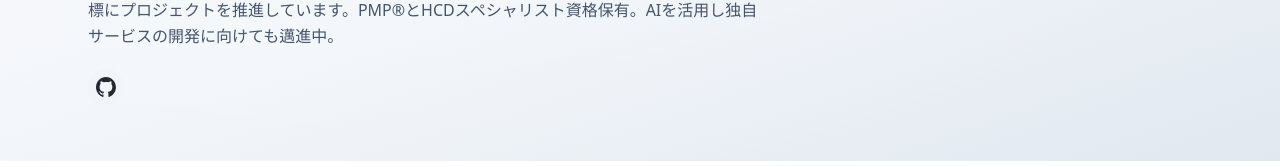
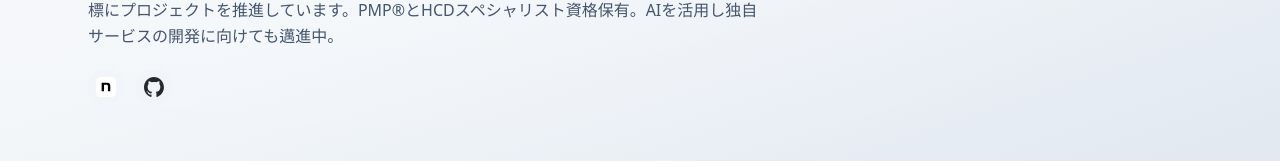
Before and after one commit to an-study/portfolio, a React (Vite) app: page /gallery in a window 1280 px wide. Shown: the part 271-438 px from the top of the page. Built offline with nearby package versions, Linux system fonts and the light colour scheme.

Commit message:
Fix GH Pages redirect (?//gallery) and use BASE_URL

```diff
--- a/index.html
+++ b/index.html
@@ -51,7 +51,9 @@
       var decoded = l.search.slice(1).split('&')
         .map(function(s){ return s.replace(/~and~/g, '&'); })
         .join('?');
-      window.history.replaceState(null, null, decoded + l.hash);
+      // 例: pathname '/portfolio/' + decoded '/gallery' → '/portfolio/gallery'
+      var base = l.pathname.replace(/\/$/, '');
+      window.history.replaceState(null, null, base + decoded + l.hash);
     }
   })();
 </script>
--- a/public/404.html
+++ b/public/404.html
@@ -9,7 +9,9 @@
       var segmentCount = 1; // "/portfolio" の分だけ確保（User/Org Pagesなら 0）
       var l = window.location;
       var base = l.pathname.split('/').slice(0, segmentCount + 1).join('/');
-      var newPath = l.pathname.slice(base.length);
+      // 先頭のスラッシュを取り除いて二重スラッシュ '/?//...'
+      // にならないようにする
+      var newPath = l.pathname.slice(base.length).replace(/^\/+/, '');
       l.replace(base + '/?/' + newPath + l.search + l.hash);
     </script>
   </head>
--- a/src/components/Hero.tsx
+++ b/src/components/Hero.tsx
@@ -5,7 +5,7 @@ import { PROFILE } from "../data/profile";
 
 // アセットのURLを解決（Viteのbase対応）
 const asset = (p: string) => {
-  const base = (import.meta as any).env?.BASE_URL || "/";
+  const base = import.meta.env.BASE_URL || "/";
   const clean = p.startsWith("/") ? p.slice(1) : p;
   return new URL(clean, window.location.origin + base).toString();
 };
--- a/src/data/profile.ts
+++ b/src/data/profile.ts
@@ -5,8 +5,8 @@ export const PROFILE = {
   summary:
     "WebデザイナーからUI / UX デザイナーを経てPdMへキャリア転身。主に業務システムの開発に関わり、現在は社内システムのUX設計・要件定義を推進。業務効率と価値創出の実現を目標にプロジェクトを推進しています。PMP®︎とHCDスペシャリスト資格保有。AIを活用し独自サービスの開発に向けても邁進中。",
   socials: [
-   //  { label: "note", href: "https://note.com/" },
-  //   { label: "X",    href: "https://x.com/"  },
+     { label: "note", href: "https://note.com/nishigaki_ao" },
+    // { label: "X",    href: "https://x.com/"  },
     { label: "GitHub", href: "https://github.com/an-study" },
   ],
 };
--- a/src/pages/Gallery.tsx
+++ b/src/pages/Gallery.tsx
@@ -8,7 +8,7 @@ import AnimatedCharacter from "../components/AnimatedCharacter";
 
 /** 画像パス -> 絶対URL（GitHub Pages /portfolio/ 対応） */
 const asset = (p: string) => {
-  const base = (import.meta as any).env?.BASE_URL || "/";
+  const base = import.meta.env.BASE_URL || "/";
   const clean = p.startsWith("/") ? p.slice(1) : p;
   return new URL(clean, window.location.origin + base).toString();
 };
@@ -83,7 +83,6 @@ export default function Gallery() {
             {filtered.map((it, i) => {
               const isIllust = it.kind === "illust";
               const isSystem = it.kind === "system";
-              const isMotion = it.kind === "motion";
 
               const thumbSrc =
                 isIllust
```
